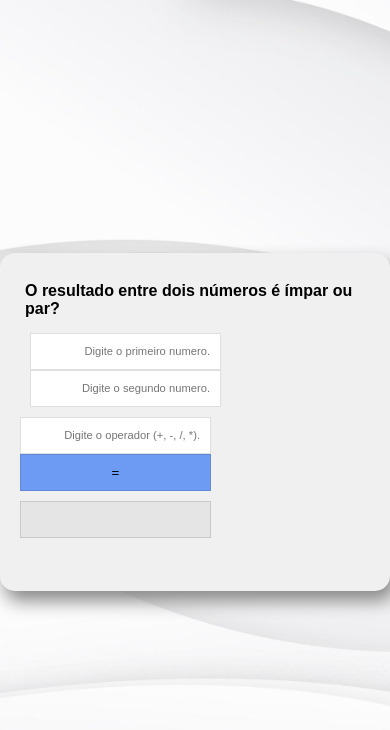
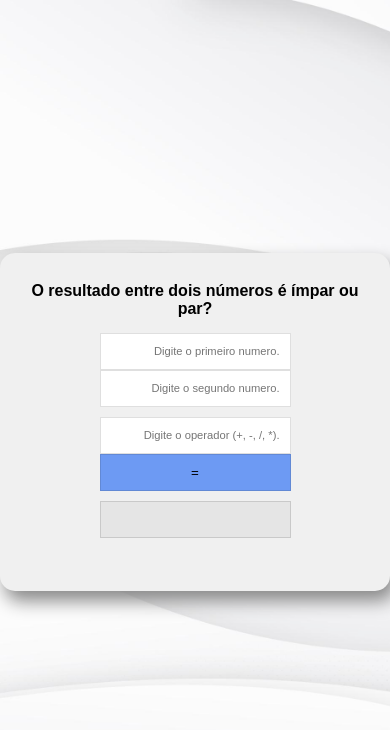
Before and after one commit to araujofa/parouimparjs, a plain HTML site: page index.html in a window 390 px wide. Drawn offline with Linux system fonts and the light colour scheme.

Commit message:
responsividade

```diff
--- a/css/style.css
+++ b/css/style.css
@@ -80,3 +80,16 @@ body {
     justify-content: center;
     font-size: 0.9em;
 }
+
+@media (max-width:400px){
+    .container{
+        text-align: center;
+    }
+
+    .inputs-operations {
+        text-align: center;
+        display: flex;
+        flex-direction: column;
+    }
+
+}
--- a/index.html
+++ b/index.html
@@ -28,9 +28,9 @@
                 <input type="text" name="oper" id="oper" placeholder="Digite o operador (+, -, /, *).">
                 <button onclick="calcular()">=</button>
 
+                <div id="res"></div>
             </div>
 
-            <div id="res"></div>
 
         </div>
 
```
